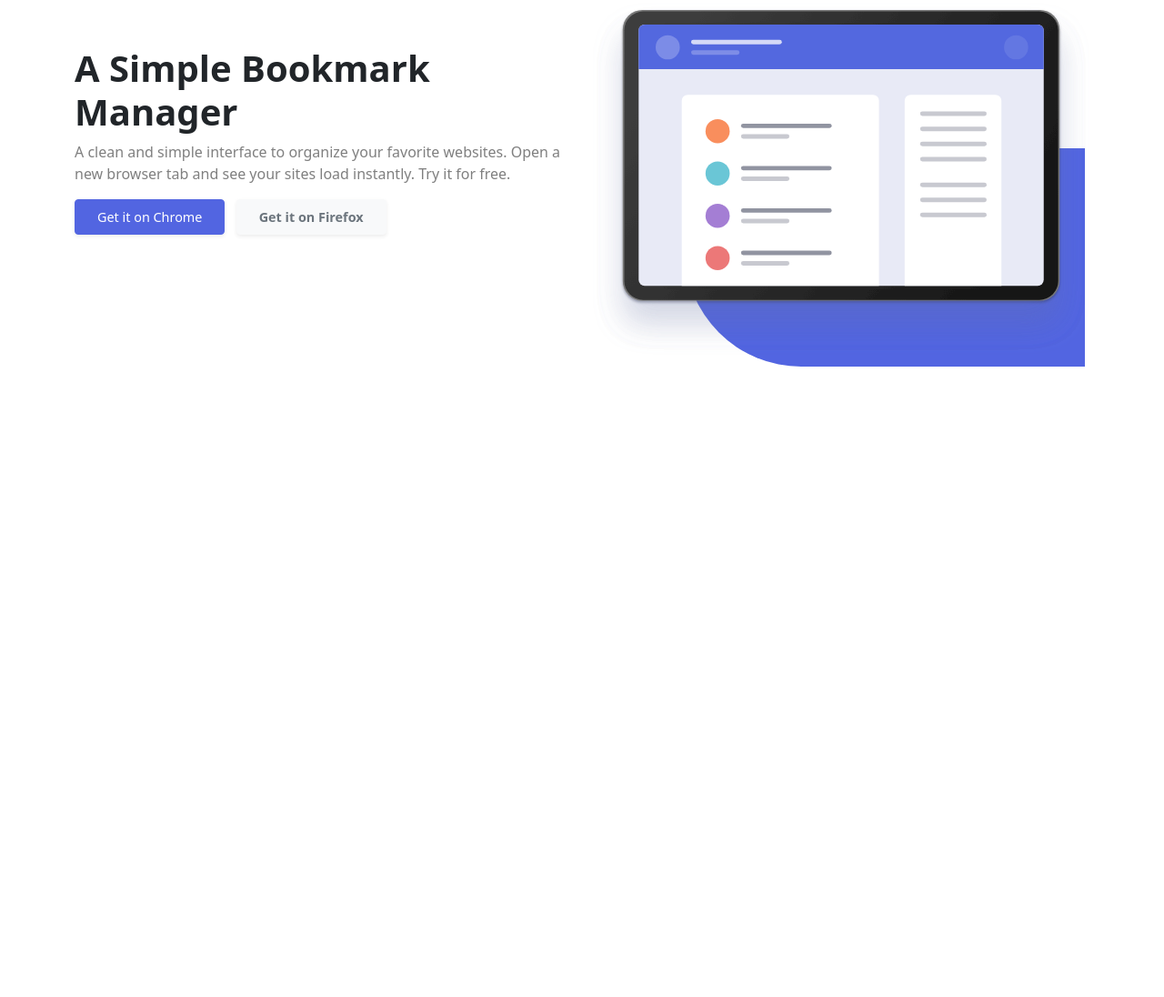
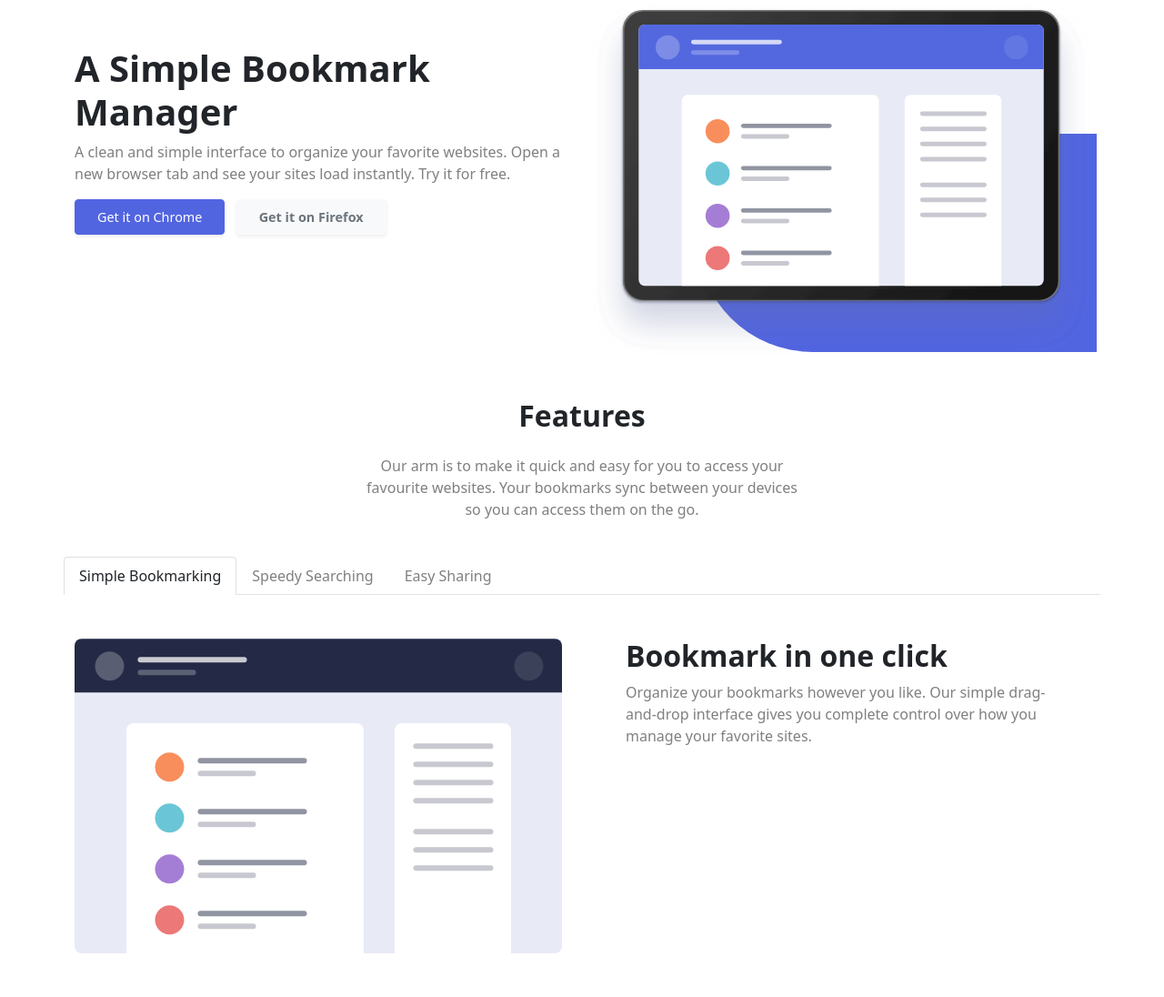
Before and after one commit to tonimjdev/sprint-2, a website: page index.html in a window 1280 px wide. Shown: the part 123-1219 px from the top of the page at 91% size. Before the commit the page ends 800 px from the top, so only its background shows below. Drawn offline with Linux system fonts and the light colour scheme.

Commit message:
Agregando Features y Tabs

```diff
--- a/index.html
+++ b/index.html
@@ -36,8 +36,8 @@
 </div>
     </nav>
     <!-- CONTINGUT PRINCIPAL -->
-    <div class="container container-xl mt-5">
-      <div class="row">
+    <div class="container container-xl mt-5 gap-5">
+      <div class="row mb-5">
         <div class="col-6 py-5">
           <h1 class="fw-bold">A Simple Bookmark Manager</h1>
           <p class="text-black-50">A clean and simple interface to organize your favorite
@@ -52,5 +52,45 @@
         </div>
         </div>
       </div>
+
+    <!-- FUNCIONALITATS-->
+    <div class="row text-center mb-4">
+      <h2 class="fw-bold mb-4">Features</h2>
+      <p class="text-black-50">Our arm is to make it quick and easy for you to access your<br>
+        favourite websites. Your bookmarks sync between your devices<br> so you can access them
+        on the go.
+      </p>
+
     </div>
+    <!-- TABS -->
+    <div class="row">
+    <ul class="nav nav-tabs" id="myTab">
+      <li class="nav-item">
+        <a class="nav-link active text-dark" aria-current="page" href="#simple">Simple Bookmarking</a>
+      </li>
+      <li class="nav-item">
+        <a class="nav-link text-black-50" href="#speedy">Speedy Searching</a>
+      </li>
+      <li class="nav-item">
+        <a class="nav-link text-black-50" href="#easy">Easy Sharing</a>
+      </li>
+    </ul>
+    <div class="tab-content">
+      <div class="tab-pane fade show active" id="simple">
+        <div class="row">
+          <div class="col py-5">
+            <img src="./images/illustration-features-tab-1.svg" class="img-fluid" alt="ilustration features 1"/>
+          </div>
+          <div class="col-6 p-5">
+            <h2 class="fw-bold">Bookmark in one click</h2>
+            <p class="text-black-50">Organize your bookmarks however you like. Our simple drag-and-drop interface
+              gives you complete control over how you manage your favorite sites.
+            </p>
+          </div>
+        </div>
+      </div>
+    </div>
+  </div>
+  </div>
+
   </body>
--- a/sass/main.scss
+++ b/sass/main.scss
@@ -15,13 +15,21 @@ $secondary:  #FA5959;
     background-color: #5265E1;
     position: absolute;
     right:3em;
-    top: 16em;
+    top: 18em;
     border-bottom-left-radius: 10em;
     z-index: -1;
 }
 @media (max-width: 1400px) {
     .blue-from-right {
         transform: scale(0.8);
-        right:2em;
+        right:1.2em;
+        top:15em;
     }
 }
+@media (max-width: 1200px) {
+    .blue-from-right {
+        transform: scale(0.7);
+        right:0.4em;
+        top:11em;
+    }
+}
```
Also changed, not shown: css/main.css, 1 other file.
